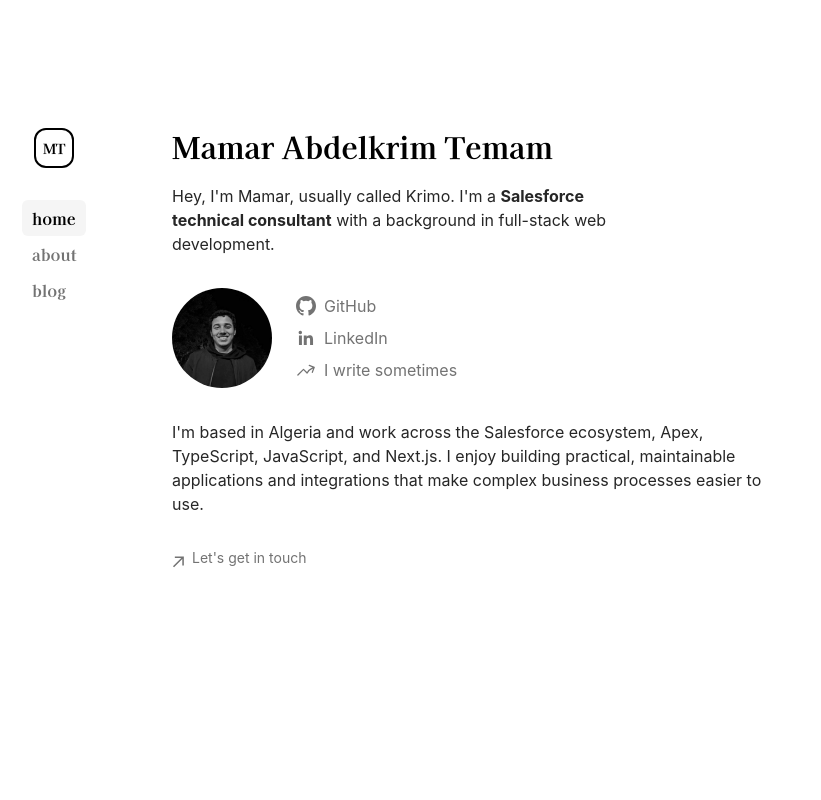
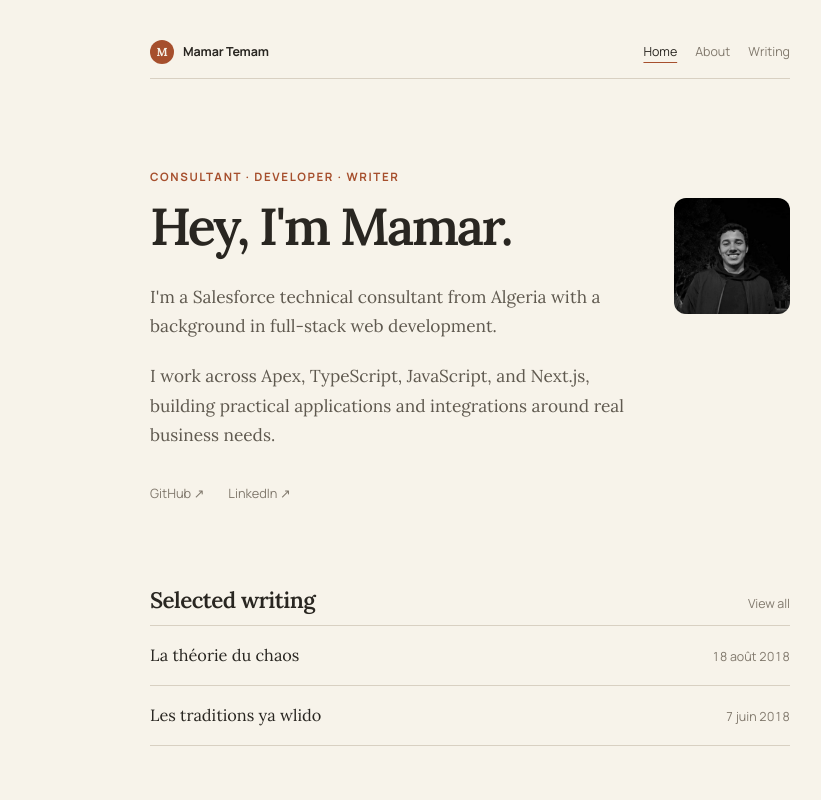
Before and after one commit to KRIMOD/personal-ws, a Next.js app: page / in a window 1280 px wide. Shown: the top 800 px of the page, without its empty margins (170-991 px from the left). Built offline with nearby package versions, Linux system fonts and the light colour scheme; no server answers.

Commit message:
Redesign editorial layout

```diff
--- a/src/app/about/page.tsx
+++ b/src/app/about/page.tsx
@@ -1,26 +1,16 @@
 import type { Metadata } from 'next';
-import { GitHubIcon, ArrowIcon, LinkedinIcon } from '@/components/icons';
 import { site } from '@/lib/site';
 
 export const metadata: Metadata = {
   title: 'About',
   description: 'Salesforce technical consultant and developer from Algeria.',
-  alternates: {
-    canonical: '/about',
-  },
+  alternates: { canonical: '/about' },
   openGraph: {
     title: 'About',
     description: 'Salesforce technical consultant and developer from Algeria.',
     type: 'website',
     url: '/about',
-    images: [
-      {
-        url: '/opengraph-image',
-        width: 1200,
-        height: 630,
-        alt: site.name,
-      },
-    ],
+    images: [{ url: '/opengraph-image', width: 1200, height: 630, alt: site.name }],
   },
   twitter: {
     card: 'summary_large_image',
@@ -30,63 +20,73 @@
   },
 };
 
+const capabilities = [
+  ['Salesforce', 'Apex, integrations, custom applications, and platform architecture.'],
+  ['Web development', 'TypeScript, JavaScript, React, Next.js, and modern web standards.'],
+  ['Problem solving', 'Turning complicated workflows into systems that are easier to understand and use.'],
+] as const;
+
 export default function AboutPage() {
   return (
-    <section>
-      <h1 className="font-bold text-3xl font-serif">About Me</h1>
-      <p className="my-5 text-neutral-800 dark:text-neutral-200">
-        Hey, I&apos;m Mamar. Most people know me as <b>Krimo</b>.
-      </p>
-      <div className="prose prose-neutral dark:prose-invert text-neutral-800 dark:text-neutral-200">
-        <p>
-          I&apos;m a <b>Salesforce technical consultant</b> from Algeria with a
-          background in full-stack web development. I work with Apex,
-          TypeScript, JavaScript, and Next.js to build applications and
-          integrations around real business needs.
+    <div>
+      <header>
+        <p className="page-kicker">About</p>
+        <h1 className="page-title">A builder with a practical streak.</h1>
+        <p className="mt-7 max-w-xl text-[1.08rem] leading-[1.72] text-[var(--secondary)]">
+          I&apos;m Mamar Abdelkrim Temam, usually called Krimo. I&apos;m a Salesforce
+          technical consultant from Algeria with a background in full-stack web
+          development.
         </p>
-        <hr />
-        <p>
-          I&apos;m passionate about creative pursuits including music,
-          photography, videography, and of course, coding. This combination of
-          interests keeps me curious about how technology can be useful without
-          becoming needlessly complicated.
+      </header>
+
+      <section className="mt-16" aria-labelledby="approach-title">
+        <div className="border-b border-[var(--line)] pb-2.5">
+          <h2 id="approach-title" className="section-heading">How I work</h2>
+        </div>
+        <div className="prose mt-7">
+          <p>
+            I enjoy understanding the real problem before reaching for a tool.
+            Most good software starts with careful listening, a clear model of
+            the work, and fewer moving parts than you first imagined.
+          </p>
+          <p>
+            My work spans Salesforce, Apex, TypeScript, JavaScript, and Next.js.
+            I care about maintainability, useful interfaces, and systems that
+            leave the people using them with less friction than before.
+          </p>
+          <p>
+            Outside client work, I&apos;m interested in writing, photography,
+            videography, music, and Algerian culture. This site is a small place
+            for those interests to meet.
+          </p>
+        </div>
+      </section>
+
+      <section className="mt-16" aria-labelledby="capabilities-title">
+        <div className="border-b border-[var(--line)] pb-2.5">
+          <h2 id="capabilities-title" className="section-heading">What I do</h2>
+        </div>
+        <dl>
+          {capabilities.map(([term, description]) => (
+            <div key={term} className="grid gap-1 border-b border-[var(--line)] py-5 sm:grid-cols-[140px_1fr] sm:gap-8">
+              <dt className="font-sans text-[0.8rem] font-semibold text-[var(--foreground)]">{term}</dt>
+              <dd className="text-[var(--secondary)]">{description}</dd>
+            </div>
+          ))}
+        </dl>
+      </section>
+
+      <section className="mt-16 border-l-2 border-[var(--accent)] pl-5">
+        <p className="page-kicker">Contact</p>
+        <p className="max-w-xl text-[var(--secondary)]">
+          The best place to reach me professionally is LinkedIn. You can also
+          follow my code and experiments on GitHub.
         </p>
-        <p>
-          I <b>love</b> building for the web, from a single HTML file to larger
-          applications. The web gives anyone a place to learn, write, create,
-          and share what they make.
-        </p>
-        <p className="mb-8">
-          This site is where I keep personal experiments and occasional writing
-          about technology, ideas, and Algerian culture.
-        </p>
-        <div className="flex flex-col gap-2 md:flex-row md:gap-2">
-          <a
-            rel="noopener noreferrer"
-            target="_blank"
-            href={site.github}
-            className="flex w-full border border-neutral-200 dark:border-neutral-800 rounded-lg p-4 no-underline items-center text-neutral-800 dark:text-neutral-200 hover:dark:bg-neutral-900 hover:bg-neutral-100 transition-all justify-between"
-          >
-            <div className="flex items-center">
-              <GitHubIcon />
-              <div className="ml-3">GitHub</div>
-            </div>
-            <ArrowIcon />
-          </a>
-          <a
-            rel="noopener noreferrer"
-            target="_blank"
-            href={site.linkedin}
-            className="flex w-full border border-neutral-200 dark:border-neutral-800 rounded-lg p-4 no-underline items-center text-neutral-800 dark:text-neutral-200 hover:dark:bg-neutral-900 hover:bg-neutral-100 transition-all justify-between"
-          >
-            <div className="flex items-center">
-              <LinkedinIcon />
-              <div className="ml-3">LinkedIn</div>
-            </div>
-            <ArrowIcon />
-          </a>
+        <div className="mt-4 flex gap-5 font-sans text-[0.8rem] font-semibold">
+          <a href={site.linkedin} target="_blank" rel="noopener noreferrer">LinkedIn ↗</a>
+          <a href={site.github} target="_blank" rel="noopener noreferrer">GitHub ↗</a>
         </div>
-      </div>
-    </section>
+      </section>
+    </div>
   );
 }
--- a/src/app/blog/page.tsx
+++ b/src/app/blog/page.tsx
@@ -38,26 +38,28 @@
 
   return (
     <section>
-      <h1 className="font-bold text-3xl font-serif mb-5">Blog</h1>
-      <ul className="space-y-5">
+      <header className="mb-14">
+        <p className="page-kicker">Writing</p>
+        <h1 className="page-title">Notes and essays.</h1>
+        <p className="mt-6 max-w-xl text-[1.03rem] text-[var(--secondary)]">
+          Occasional writing about technology, ideas, and Algerian culture.
+        </p>
+      </header>
+      <div className="border-b border-[var(--line)] pb-2.5">
+        <h2 className="section-heading">All posts</h2>
+      </div>
+      <ul>
         {sortedPosts.map((post) => (
-          <li key={post.slug} lang={post.language}>
+          <li key={post.slug} lang={post.language} className="border-b border-[var(--line)]">
             <Link
-              className="group flex flex-col space-y-1 rounded-md outline-none focus-visible:ring-2 focus-visible:ring-blue-500 focus-visible:ring-offset-4 dark:focus-visible:ring-offset-[#111010]"
+              className="group grid gap-2 py-5 no-underline sm:grid-cols-[1fr_auto] sm:gap-8"
               href={`/blog/${post.slug}`}
             >
-              <div className="flex flex-col gap-1 sm:flex-row sm:items-baseline sm:justify-between">
-                <span className="group-hover:underline">{post.title}</span>
-                <time
-                  className="text-xs text-neutral-500 dark:text-neutral-400"
-                  dateTime={post.publishedAt}
-                >
-                  {formatPublishedDate(post.publishedAt)}
-                </time>
+              <div>
+                <span className="text-[1.08rem] text-[var(--foreground)] transition-colors group-hover:text-[var(--accent)]">{post.title}</span>
+                <p className="mt-1 text-[0.94rem] leading-relaxed text-[var(--secondary)]">{post.summary}</p>
               </div>
-              <span className="text-sm text-neutral-600 dark:text-neutral-400">
-                {post.summary}
-              </span>
+              <time className="ui-label tabular-nums sm:pt-1" dateTime={post.publishedAt}>{formatPublishedDate(post.publishedAt)}</time>
             </Link>
           </li>
         ))}
--- a/src/app/layout.tsx
+++ b/src/app/layout.tsx
@@ -1,14 +1,18 @@
 import '@/styles/globals.css';
-import clsx from 'clsx';
 import type { Metadata, Viewport } from 'next';
-import localFont from 'next/font/local';
-import Sidebar from '@/components/sidebar';
+import { Lora, Manrope } from 'next/font/google';
+import Navigation from '@/components/sidebar';
 import { site } from '@/lib/site';
 
-const kaisei = localFont({
-  src: '../../public/fonts/kaisei-tokumin-latin-700-normal.woff2',
-  weight: '700',
-  variable: '--font-kaisei',
+const lora = Lora({
+  subsets: ['latin'],
+  variable: '--font-reading',
+  display: 'swap',
+});
+
+const manrope = Manrope({
+  subsets: ['latin'],
+  variable: '--font-ui',
   display: 'swap',
 });
 
@@ -61,8 +65,8 @@
 export const viewport: Viewport = {
   colorScheme: 'light dark',
   themeColor: [
-    { media: '(prefers-color-scheme: light)', color: '#ffffff' },
-    { media: '(prefers-color-scheme: dark)', color: '#111010' },
+    { media: '(prefers-color-scheme: light)', color: '#f7f3ea' },
+    { media: '(prefers-color-scheme: dark)', color: '#181715' },
   ],
 };
 
@@ -72,27 +76,22 @@
   children: React.ReactNode;
 }) {
   return (
-    <html
-      lang="en"
-      className={clsx(
-        'text-black bg-white dark:text-white dark:bg-[#111010]',
-        kaisei.variable
-      )}
-    >
-      <body className="relative mx-4 mt-8 mb-40 flex max-w-4xl flex-col antialiased md:mt-20 md:flex-row lg:mx-auto lg:mt-32">
+    <html lang="en" className={`${lora.variable} ${manrope.variable}`}>
+      <body className="relative min-h-screen antialiased">
         <a
           href="#main-content"
-          className="fixed top-3 left-3 z-50 -translate-y-20 rounded-md bg-black px-4 py-2 text-sm text-white transition-transform focus:translate-y-0 dark:bg-white dark:text-black"
+          className="skip-link"
         >
           Skip to content
         </a>
-        <Sidebar />
-        <main
-          id="main-content"
-          className="mt-6 flex min-w-0 flex-auto flex-col px-2 md:mt-0 md:px-0"
-        >
-          {children}
-        </main>
+        <div className="site-shell">
+          <Navigation />
+          <main id="main-content">{children}</main>
+          <footer className="site-footer">
+            <span>© {new Date().getFullYear()} {site.shortName}</span>
+            <span>Algiers, Algeria</span>
+          </footer>
+        </div>
       </body>
     </html>
   );
--- a/src/app/page.tsx
+++ b/src/app/page.tsx
@@ -1,72 +1,102 @@
+import Image from 'next/image';
 import Link from 'next/link';
-import Image from 'next/image';
-import {
-  ArrowIcon,
-  GitHubIcon,
-  LinkedinIcon,
-  ViewsIcon,
-} from '@/components/icons';
-import { name, about, bio, avatar } from '@/lib/info';
+import { ArrowIcon } from '@/components/icons';
+import { formatPublishedDate, posts } from '@/content/posts';
+import { avatar, name } from '@/lib/info';
 import { site } from '@/lib/site';
 
 export default function HomePage() {
+  const latestPosts = [...posts]
+    .sort((a, b) => Date.parse(b.publishedAt) - Date.parse(a.publishedAt))
+    .slice(0, 2);
+
   return (
-    <section>
-      <h1 className="font-bold text-3xl font-serif">{name}</h1>
-      <p className="my-5 max-w-[460px] text-neutral-800 dark:text-neutral-200">
-        {about()}
+    <div>
+      <section aria-labelledby="intro-title">
+        <p className="page-kicker">Consultant · Developer · Writer</p>
+        <div className="grid items-start gap-8 sm:grid-cols-[1fr_116px] sm:gap-12">
+          <div>
+            <h1 id="intro-title" className="page-title">
+              Hey, I&apos;m Mamar.
+            </h1>
+            <div className="mt-7 space-y-5 text-[1.08rem] leading-[1.72] text-[var(--secondary)]">
+              <p>
+                I&apos;m a Salesforce technical consultant from Algeria with a
+                background in full-stack web development.
               </p>
-      <div className="flex items-start md:items-center my-8 flex-col md:flex-row">
+              <p>
+                I work across Apex, TypeScript, JavaScript, and Next.js,
+                building practical applications and integrations around real
+                business needs.
+              </p>
+            </div>
+          </div>
           <Image
             alt={name}
-          className="rounded-full grayscale"
+            className="order-first aspect-square rounded-[12px] object-cover grayscale sm:order-last"
             src={avatar}
             placeholder="blur"
-          width={100}
-          height={100}
+            width={116}
+            height={116}
             priority
           />
-        <div className="mt-8 md:mt-0 ml-0 md:ml-6 space-y-2 text-neutral-500 dark:text-neutral-400">
-          <a
-            rel="noopener noreferrer"
-            target="_blank"
-            href={site.github}
-            className="flex items-center gap-2 rounded-sm outline-none hover:text-neutral-800 focus-visible:ring-2 focus-visible:ring-blue-500 dark:hover:text-neutral-200"
-          >
-            <GitHubIcon />
-            <span>GitHub</span>
+        </div>
+        <div className="mt-8 flex flex-wrap gap-x-6 gap-y-2 font-sans text-[0.8rem]">
+          <a className="text-[var(--muted)] hover:text-[var(--foreground)]" href={site.github} target="_blank" rel="noopener noreferrer">
+            GitHub ↗
           </a>
-          <a
-            rel="noopener noreferrer"
-            target="_blank"
-            href={site.linkedin}
-            className="flex items-center gap-2 rounded-sm outline-none hover:text-neutral-800 focus-visible:ring-2 focus-visible:ring-blue-500 dark:hover:text-neutral-200"
-          >
-            <LinkedinIcon />
-            <span>LinkedIn</span>
+          <a className="text-[var(--muted)] hover:text-[var(--foreground)]" href={site.linkedin} target="_blank" rel="noopener noreferrer">
+            LinkedIn ↗
           </a>
-          <Link href="/blog" className="flex items-center">
-            <ViewsIcon />
-            <span>I write sometimes</span>
+        </div>
+      </section>
+
+      <section className="mt-20" aria-labelledby="writing-title">
+        <div className="flex items-baseline justify-between border-b border-[var(--line)] pb-2.5">
+          <h2 id="writing-title" className="section-heading">
+            Selected writing
+          </h2>
+          <Link href="/blog" className="ui-label hover:text-[var(--foreground)]">
+            View all
           </Link>
         </div>
-      </div>
-      <p className="my-5 max-w-[600px] text-neutral-800 dark:text-neutral-200">
-        {bio()}
-      </p>
-      <ul className="mt-8 flex flex-col space-y-2 text-sm text-neutral-500 md:flex-row md:space-y-0 md:space-x-4 dark:text-neutral-400">
-        <li>
-          <a
-            className="flex items-center hover:text-neutral-700 dark:hover:text-neutral-200 transition-all"
-            rel="noopener noreferrer"
-            target="_blank"
-            href={site.linkedin}
+        <ul>
+          {latestPosts.map((post) => (
+            <li key={post.slug} lang={post.language} className="border-b border-[var(--line)]">
+              <Link
+                href={`/blog/${post.slug}`}
+                className="group grid gap-1 py-4 no-underline sm:grid-cols-[1fr_auto] sm:items-baseline sm:gap-6"
               >
-            <ArrowIcon />
-            <p className="h-7">Let&apos;s get in touch</p>
-          </a>
+                <span className="text-[1.02rem] text-[var(--foreground)] transition-colors group-hover:text-[var(--accent)]">
+                  {post.title}
+                </span>
+                <time className="ui-label tabular-nums" dateTime={post.publishedAt}>
+                  {formatPublishedDate(post.publishedAt)}
+                </time>
+              </Link>
             </li>
+          ))}
         </ul>
       </section>
+
+      <section className="mt-20 border-l-2 border-[var(--accent)] pl-5" aria-labelledby="work-title">
+        <p className="page-kicker">Currently</p>
+        <h2 id="work-title" className="section-heading">
+          Building useful systems for people and businesses.
+        </h2>
+        <p className="mt-3 max-w-xl text-[var(--secondary)]">
+          I&apos;m interested in thoughtful web products, Salesforce architecture,
+          and the space where technical systems meet everyday work.
+        </p>
+        <a
+          href={site.linkedin}
+          target="_blank"
+          rel="noopener noreferrer"
+          className="mt-5 inline-flex items-center font-sans text-[0.8rem] font-semibold text-[var(--foreground)] no-underline hover:text-[var(--accent)]"
+        >
+          Let&apos;s work together <ArrowIcon />
+        </a>
+      </section>
+    </div>
   );
 }
--- a/src/components/sidebar.tsx
+++ b/src/components/sidebar.tsx
@@ -6,37 +6,22 @@
 import { site } from '@/lib/site';
 
 const navItems = [
-  { path: '/', name: 'home' },
-  { path: '/about', name: 'about' },
-  { path: '/blog', name: 'blog' },
+  { path: '/', name: 'Home' },
+  { path: '/about', name: 'About' },
+  { path: '/blog', name: 'Writing' },
 ] as const;
 
-function Logo() {
-  return (
-    <Link
-      aria-label={`${site.name} home`}
-      className="inline-flex h-10 w-10 items-center justify-center rounded-xl border-2 border-current font-serif text-sm font-bold tracking-tight outline-none transition-colors hover:bg-neutral-100 focus-visible:ring-2 focus-visible:ring-blue-500 dark:hover:bg-neutral-800"
-      href="/"
-    >
-      MT
-    </Link>
-  );
-}
-
-export default function Sidebar() {
+export default function Navigation() {
   const pathname = usePathname() || '/';
 
   return (
-    <aside className="-mx-4 font-serif md:mx-0 md:w-[150px] md:shrink-0 md:px-0">
-      <div className="lg:sticky lg:top-20">
-        <div className="mb-2 ml-2 flex flex-col items-start px-4 md:mb-8 md:ml-3 md:px-0">
-          <Logo />
-        </div>
-        <nav
-          aria-label="Primary navigation"
-          className="relative flex flex-row items-start px-4 md:flex-col md:overflow-auto md:px-0"
-        >
-          <div className="mt-2 mb-2 flex flex-row md:mt-0 md:flex-col">
+    <header className="site-header">
+      <Link href="/" className="wordmark" aria-label={`${site.name} home`}>
+        <span className="wordmark-mark" aria-hidden="true">M</span>
+        <span>{site.shortName}</span>
+      </Link>
+      <nav aria-label="Primary navigation">
+        <ul className="nav-list">
           {navItems.map(({ path, name }) => {
             const isActive =
               path === '/'
@@ -44,24 +29,19 @@
                 : pathname === path || pathname.startsWith(`${path}/`);
 
             return (
+              <li key={path}>
                 <Link
-                  key={path}
                   href={path}
                   aria-current={isActive ? 'page' : undefined}
-                  className={clsx(
-                    'rounded-md outline-none transition-colors hover:text-neutral-800 focus-visible:ring-2 focus-visible:ring-blue-500 dark:hover:text-neutral-200',
-                    isActive
-                      ? 'bg-neutral-100 font-bold dark:bg-neutral-800'
-                      : 'text-neutral-500'
-                  )}
+                  className={clsx('nav-link', isActive && 'nav-link-active')}
                 >
-                  <span className="block px-2.5 py-1.5">{name}</span>
+                  {name}
                 </Link>
+              </li>
             );
           })}
-          </div>
+        </ul>
       </nav>
-      </div>
-    </aside>
+    </header>
   );
 }
--- a/src/styles/globals.css
+++ b/src/styles/globals.css
@@ -2,20 +2,204 @@
 @plugin '@tailwindcss/typography';
 
 @theme inline {
-  --font-serif: var(--font-kaisei);
+  --font-serif: var(--font-reading);
+  --font-sans: var(--font-ui);
+}
+
+:root {
+  --background: #f7f3ea;
+  --foreground: #292621;
+  --secondary: #5f594f;
+  --muted: #81796d;
+  --line: #d8d0c2;
+  --surface: #eee7da;
+  --accent: #a64f2d;
+  --accent-soft: #d8a24a;
+}
+
+@media (prefers-color-scheme: dark) {
+  :root {
+    --background: #181715;
+    --foreground: #eee9df;
+    --secondary: #c9c1b5;
+    --muted: #9e9588;
+    --line: #3d3933;
+    --surface: #24221f;
+    --accent: #e18761;
+    --accent-soft: #e0ae59;
+  }
+}
+
+html {
+  background: var(--background);
+  color: var(--foreground);
+  font-family: var(--font-reading), Georgia, serif;
+  scroll-behavior: smooth;
+}
+
+body {
+  background: var(--background);
+  color: var(--foreground);
+  font-size: 17px;
+  line-height: 1.68;
+  overflow-wrap: break-word;
 }
 
 ::selection {
-  background-color: #47a3f3;
-  color: #fefefe;
+  background-color: var(--accent-soft);
+  color: #231f1a;
 }
 
-body {
-  overflow-wrap: break-word;
+a {
+  text-decoration-color: color-mix(in srgb, var(--accent) 45%, transparent);
+  text-decoration-thickness: 1px;
+  text-underline-offset: 0.18em;
+}
+
+a:focus-visible,
+button:focus-visible {
+  border-radius: 2px;
+  outline: 2px solid var(--accent);
+  outline-offset: 4px;
+}
+
+.site-shell {
+  margin-inline: auto;
+  max-width: 680px;
+  padding: 40px 20px 28px;
+}
+
+.skip-link {
+  background: var(--foreground);
+  color: var(--background);
+  font-family: var(--font-ui), sans-serif;
+  font-size: 0.82rem;
+  left: 12px;
+  padding: 8px 12px;
+  position: fixed;
+  top: 12px;
+  transform: translateY(-80px);
+  transition: transform 150ms ease;
+  z-index: 50;
+}
+
+.skip-link:focus {
+  transform: translateY(0);
+}
+
+.site-header {
+  align-items: center;
+  border-bottom: 1px solid var(--line);
+  display: flex;
+  justify-content: space-between;
+  margin-bottom: clamp(56px, 10vw, 88px);
+  padding-bottom: 14px;
+}
+
+.wordmark {
+  align-items: center;
+  color: var(--foreground);
+  display: inline-flex;
+  font-family: var(--font-ui), sans-serif;
+  font-size: 0.78rem;
+  font-weight: 700;
+  gap: 9px;
+  letter-spacing: -0.01em;
+  text-decoration: none;
+}
+
+.wordmark-mark {
+  align-items: center;
+  background: var(--accent);
+  border-radius: 50%;
+  color: var(--background);
+  display: inline-flex;
+  font-family: var(--font-reading), serif;
+  font-size: 0.72rem;
+  height: 24px;
+  justify-content: center;
+  width: 24px;
+}
+
+.nav-list {
+  display: flex;
+  font-family: var(--font-ui), sans-serif;
+  font-size: 0.78rem;
+  gap: 18px;
+  list-style: none;
+  margin: 0;
+  padding: 0;
+}
+
+.nav-link {
+  color: var(--muted);
+  text-decoration: none;
+  transition: color 150ms ease;
+}
+
+.nav-link:hover,
+.nav-link-active {
+  color: var(--foreground);
+}
+
+.nav-link-active {
+  text-decoration: underline;
+  text-decoration-color: var(--accent);
+  text-underline-offset: 6px;
+}
+
+.page-kicker {
+  color: var(--accent);
+  font-family: var(--font-ui), sans-serif;
+  font-size: 0.72rem;
+  font-weight: 700;
+  letter-spacing: 0.14em;
+  margin-bottom: 12px;
+  text-transform: uppercase;
+}
+
+.page-title {
+  color: var(--foreground);
+  font-family: var(--font-reading), serif;
+  font-size: clamp(2.25rem, 7vw, 3.25rem);
+  font-weight: 600;
+  letter-spacing: -0.045em;
+  line-height: 1.08;
+  text-wrap: balance;
+}
+
+.section-heading {
+  color: var(--foreground);
+  font-family: var(--font-reading), serif;
+  font-size: 1.4rem;
+  font-weight: 600;
+  letter-spacing: -0.025em;
+  line-height: 1.3;
+}
+
+.ui-label {
+  color: var(--muted);
+  font-family: var(--font-ui), sans-serif;
+  font-size: 0.78rem;
+}
+
+.site-footer {
+  border-top: 1px solid var(--line);
+  color: var(--muted);
+  display: flex;
+  font-family: var(--font-ui), sans-serif;
+  font-size: 0.72rem;
+  justify-content: space-between;
+  margin-top: 96px;
+  padding-top: 16px;
 }
 
 .prose .anchor {
-  @apply ml-2 no-underline text-neutral-300 opacity-0 transition-opacity dark:text-neutral-700;
+  color: var(--muted);
+  margin-left: 0.5rem;
+  opacity: 0;
+  text-decoration: none;
+  transition: opacity 150ms ease;
 }
 
 .prose :is(h2, h3, h4, h5, h6):hover > .anchor,
@@ -24,11 +208,40 @@
 }
 
 .prose .anchor:focus-visible {
-  @apply rounded-sm outline-2 outline-offset-2 outline-blue-500;
+  outline: 2px solid var(--accent);
+  outline-offset: 2px;
 }
 
 .prose a {
-  @apply decoration-neutral-400 underline-offset-2 decoration-[0.1em] transition-colors dark:decoration-neutral-600;
+  color: var(--foreground);
+  transition: color 150ms ease;
+}
+
+.prose {
+  --tw-prose-body: var(--secondary);
+  --tw-prose-headings: var(--foreground);
+  --tw-prose-lead: var(--secondary);
+  --tw-prose-links: var(--foreground);
+  --tw-prose-bold: var(--foreground);
+  --tw-prose-counters: var(--muted);
+  --tw-prose-bullets: var(--accent);
+  --tw-prose-hr: var(--line);
+  --tw-prose-quotes: var(--foreground);
+  --tw-prose-quote-borders: var(--accent);
+  --tw-prose-captions: var(--muted);
+  font-family: var(--font-reading), serif;
+  font-size: 1.04rem;
+  line-height: 1.72;
+  max-width: none;
+}
+
+.prose :is(h1, h2, h3, h4) {
+  font-family: var(--font-reading), serif;
+  letter-spacing: -0.025em;
+}
+
+.prose hr {
+  margin-block: 2.5rem;
 }
 
 .prose pre {
@@ -116,3 +329,26 @@
     transition-duration: 0.01ms !important;
   }
 }
+
+@media (max-width: 520px) {
+  .site-shell {
+    padding-top: 28px;
+  }
+
+  .site-header {
+    align-items: flex-start;
+    flex-direction: column;
+    gap: 18px;
+    margin-bottom: 52px;
+  }
+
+  .nav-list {
+    gap: 20px;
+  }
+
+  .site-footer {
+    align-items: flex-start;
+    flex-direction: column;
+    gap: 3px;
+  }
+}
```
Also changed, not shown: src/app/blog/[slug]/page.tsx (+5 -4 lines). Lines whose indentation alone changed are shown as unchanged.
